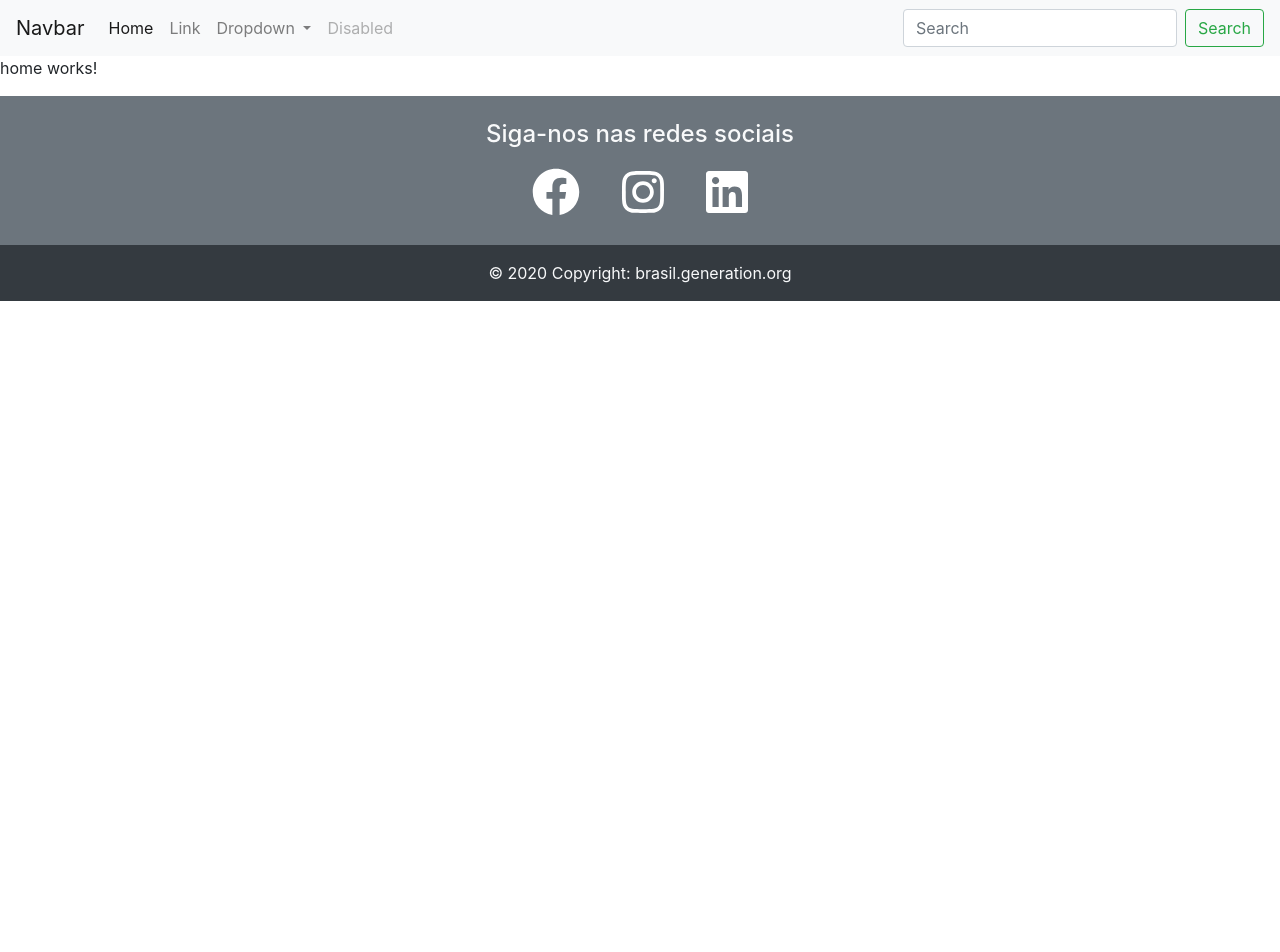
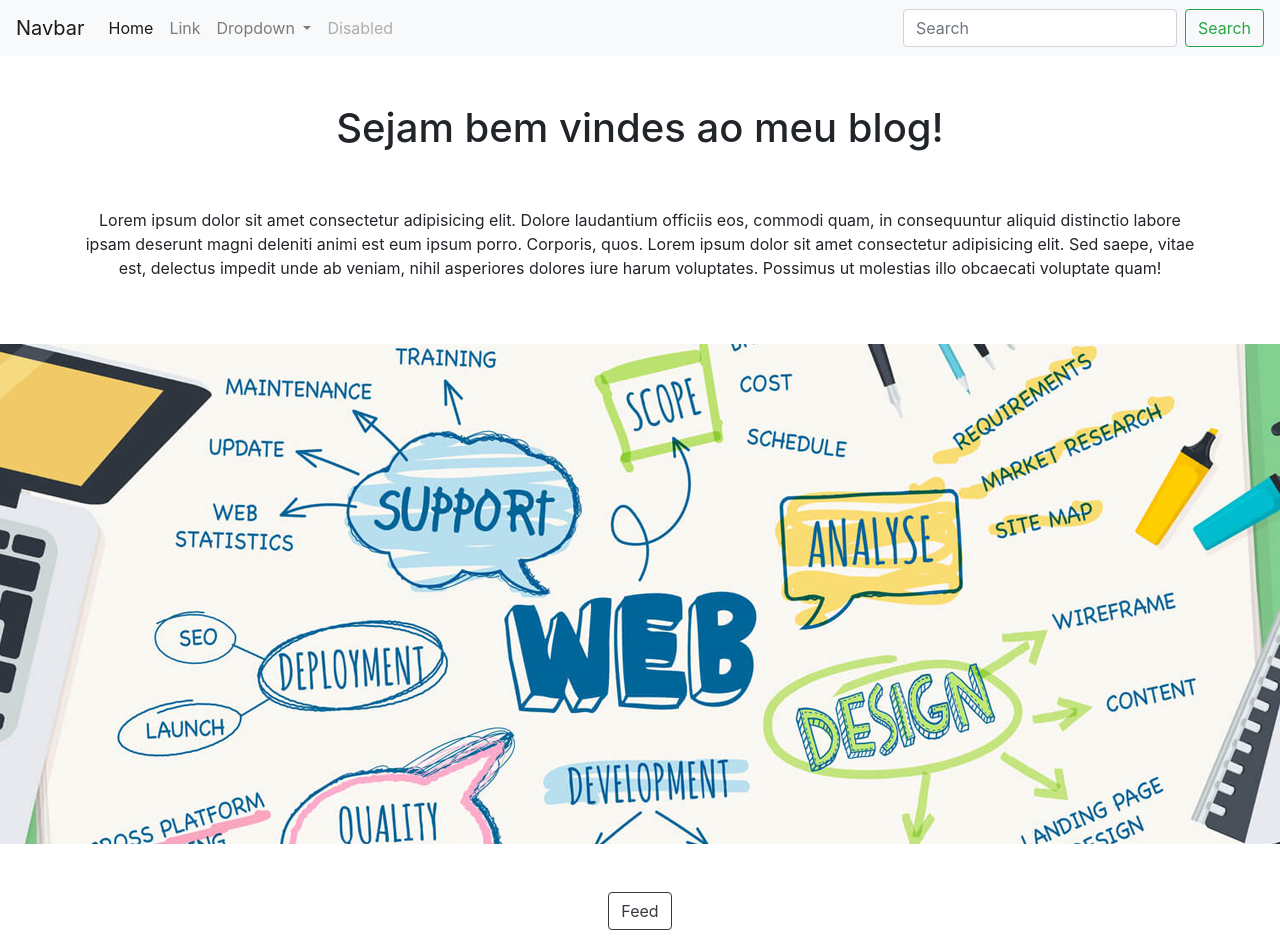
Before and after one commit to Cleiton7/blogPessoal-angular, an Angular app in the folder blogPessoal/: page /home in a window 1280 px wide. Shown: the top 952 px of the page. Before the commit the page ends 800 px from the top, so only its background shows below. Built offline with nearby package versions, Linux system fonts and the light colour scheme.

Commit message:
Implementar página Home

```diff
--- a/blogPessoal/src/app/home/home.component.css
+++ b/blogPessoal/src/app/home/home.component.css
@@ -0,0 +1,8 @@
+.parallax {
+    background-image: url('../img/fundo.jpg');
+    min-height: 500px;
+    background-attachment: fixed;
+    background-position: center;
+    background-repeat: no-repeat;
+    background-size: cover;
+}
--- a/blogPessoal/src/app/home/home.component.html
+++ b/blogPessoal/src/app/home/home.component.html
@@ -1 +1,20 @@
-<p>home works!</p>
+<div class="container">
+    <div class="row mt-5 mb-5">
+        <div class="col-md-12">
+            <h1 class="text-center">Sejam bem vindes ao meu blog!</h1>
+        </div>
+    </div>
+    <div class="row mb-5">
+        <div class="col-md-12">
+            <p class="text-center">Lorem ipsum dolor sit amet consectetur adipisicing elit. Dolore laudantium officiis eos, commodi quam, in consequuntur aliquid distinctio labore ipsam deserunt magni deleniti animi est eum ipsum porro. Corporis, quos. Lorem ipsum dolor sit amet consectetur adipisicing elit. Sed saepe, vitae est, delectus impedit unde ab veniam, nihil asperiores dolores iure harum voluptates. Possimus ut molestias illo obcaecati voluptate quam!</p>
+        </div>
+    </div>
+</div>
+
+<div class="parallax"></div>
+
+<div class="row mt-5 mb-5">
+    <div class="col-md-12 d-flex justify-content-center">
+        <button class='btn btn-outline-dark' routerLink='/feed'>Feed</button>
+    </div>
+</div>
```
Also changed, not shown: blogPessoal/src/app/img/fundo.jpg (added).
